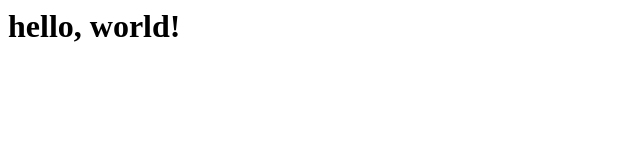
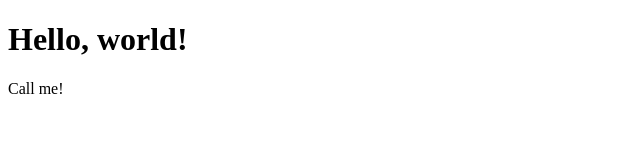
Before and after one commit to o34n22/website, a plain HTML site: page index.html in a window 1280 px wide. Shown: the whole page, without its empty margins (0-640 px from the left). Drawn offline with Linux system fonts and the light colour scheme.

Commit message:
add html structure

```diff
--- a/index.html
+++ b/index.html
@@ -1 +1,18 @@
-<h1>hello, world!</h1>
+<!DOCTYPE html>
+
+<html>
+
+<head>
+
+<title>some_tab</title>
+
+</head>
+
+<body>
+
+<h1>Hello, world!</h1>
+<p>Call me!</p>
+
+</body>
+
+</html>
```
